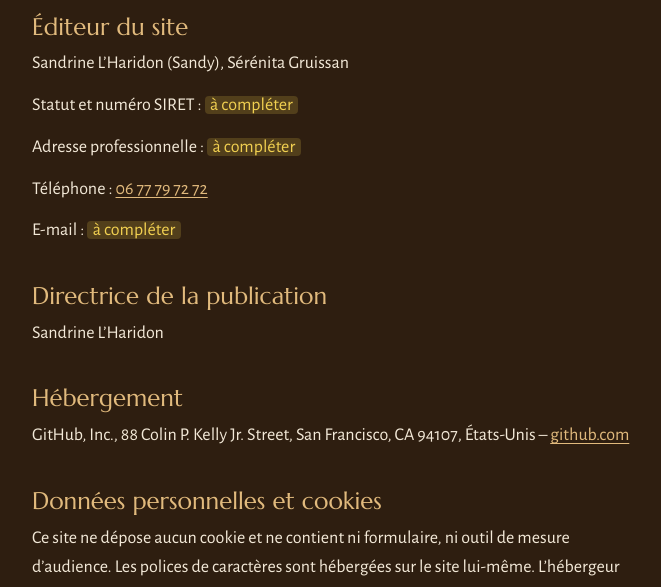
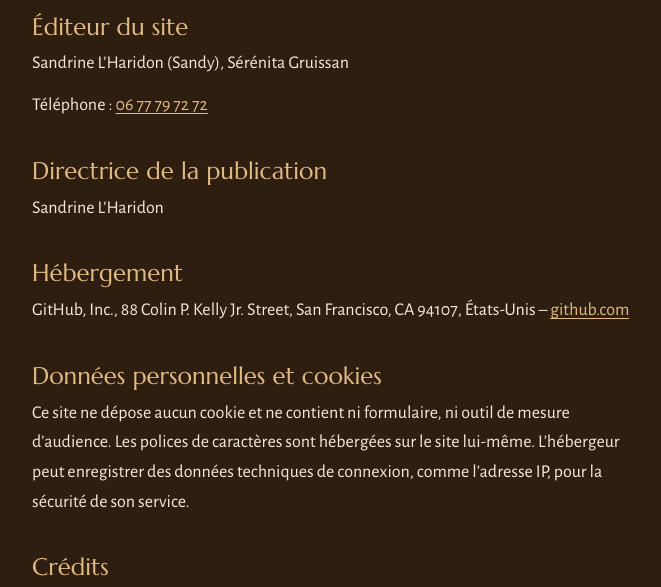
Before and after one commit to RoXgen/sandycrazyconcept-site, a plain HTML site: page mentions-legales.html in a window 1280 px wide. Shown: the part 157-744 px from the top of the page, without its empty margins (308-969 px from the left). Drawn offline with Linux system fonts and the light colour scheme.

Commit message:
Mentions légales sans les champs manquants ; salle de massage au Sunrise Beach Hôtel
Co-Authored-By: Claude Opus 5.5 <noreply@anthropic.com>
Claude-Session: https://claude.ai/code/session_01ADiQDyvmCG28WGX3uxgTZR

```diff
--- a/css/style.css
+++ b/css/style.css
@@ -325,12 +325,6 @@ a:hover { color: var(--or-vif); }
 .page-texte h1 { font-size: clamp(2rem, 3vw + 1rem, 2.5rem); margin: 1.5rem 0; }
 .page-texte h2 { font-size: 1.5rem; margin: 2.25rem 0 0.5rem; }
 .page-texte p { margin: 0 0 0.75rem; }
-.a-completer {
-  padding: 0 0.3em;
-  border-radius: 4px;
-  background: rgba(241, 208, 81, 0.18);
-  color: var(--or-vif);
-}
 
 /* ---------- Écrans moyens et grands ---------- */
 
--- a/mentions-legales.html
+++ b/mentions-legales.html
@@ -17,10 +17,7 @@
 
     <h2>Éditeur du site</h2>
     <p>Sandrine L’Haridon (Sandy), Sérénita Gruissan</p>
-    <p>Statut et numéro SIRET&nbsp;: <span class="a-completer">à compléter</span></p>
-    <p>Adresse professionnelle&nbsp;: <span class="a-completer">à compléter</span></p>
     <p>Téléphone&nbsp;: <a href="tel:+33677797272">06 77 79 72 72</a></p>
-    <p>E-mail&nbsp;: <span class="a-completer">à compléter</span></p>
 
     <h2>Directrice de la publication</h2>
     <p>Sandrine L’Haridon</p>
```
Also changed, not shown: index.html (+2 -2 lines), 1 other file.
